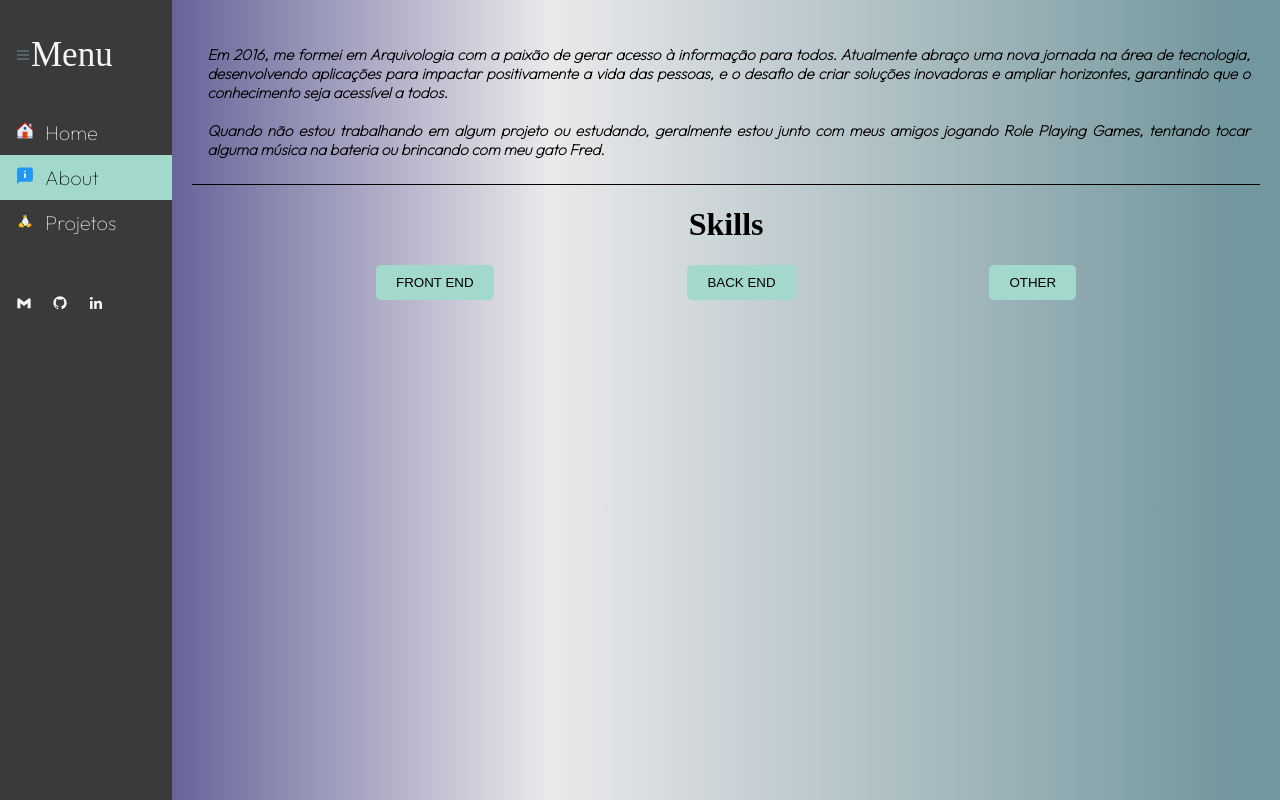
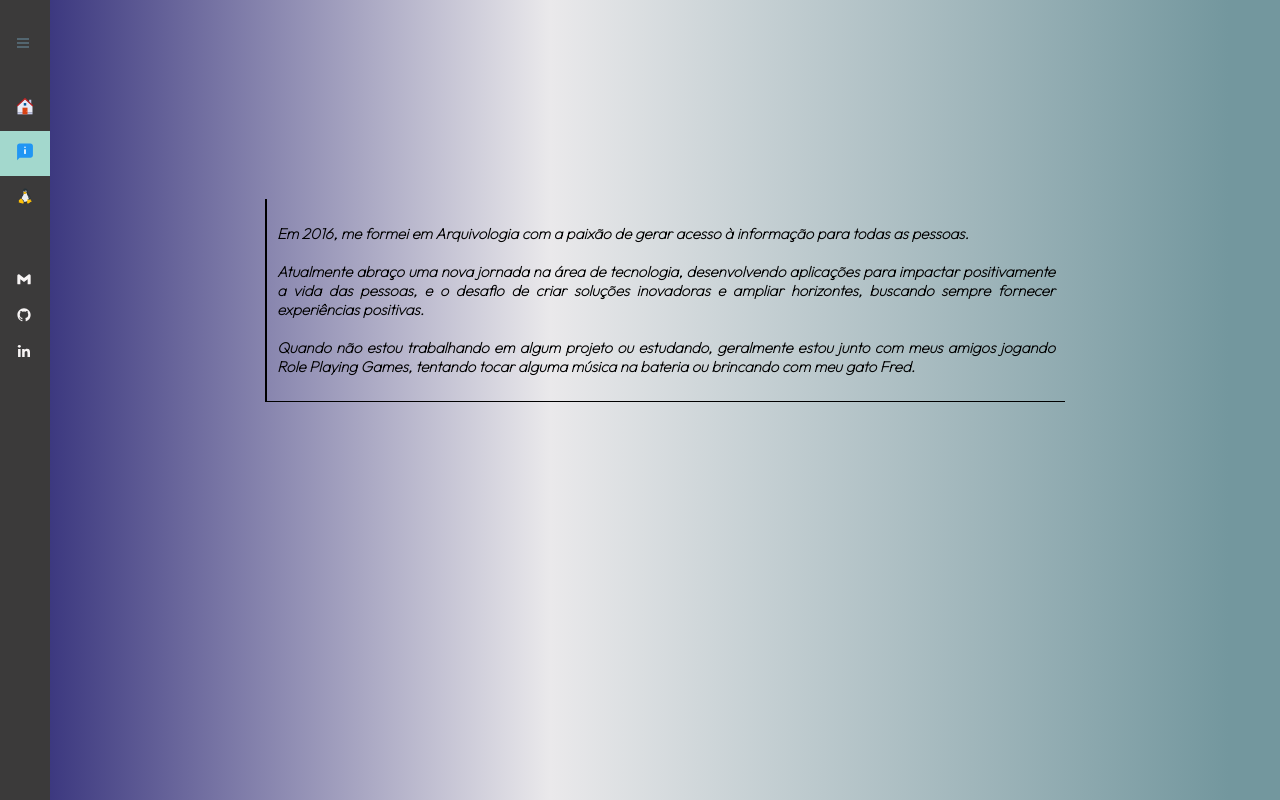
Before and after one commit to delso-ferreira/delsoferreira.github.io, a React (Create React App) app in the folder my-page/: page /About in a window 1280 px wide. Built offline with nearby package versions, Linux system fonts and the light colour scheme.

Commit message:
feat: add links, styles and refactoring

```diff
--- a/my-page/src/components/Aside.jsx
+++ b/my-page/src/components/Aside.jsx
@@ -10,7 +10,7 @@ import {
 import { BiLogoGmail, BiLogoGithub, BiLogoLinkedin } from "react-icons/bi";
 
 function Aside({ children }) {
-    const[expand, setExpand] = useState(true)
+    const[expand, setExpand] = useState(false)
     const button = () => setExpand(!expand);
 
     const menu = [
@@ -39,13 +39,14 @@ function Aside({ children }) {
             onClick={ button }
             id='menu_click'
             />
+            <div>
             <label style={{display: expand ? "block" : "none"}}
                 className="initial_icon"
                 htmlFor='menu_click'
                 onClick={ button }
             >
-            Menu
             </label>
+            </div>
             <div style={{marginLeft: expand ? "40px" : "0px"}} className="container_bars" />
         </div>
         {
--- a/my-page/src/components/FrontSkills.jsx
+++ /dev/null
@@ -1,14 +0,0 @@
-import React from 'react'
-
-function Listskills() {
-  return (
-    <div>
-        <ul>
-            <li>react</li>
-            <li>redux</li>
-        </ul>
-    </div>
-  )
-}
-
-export default Listskills
--- a/my-page/src/pages/About.jsx
+++ b/my-page/src/pages/About.jsx
@@ -1,15 +1,7 @@
 import React, { useState } from 'react';
 import '../styles/about.css';
-import FrontSkills from '../components/FrontSkills';
 
 function About() {
-
-  const [navskills, setNavSkills] = useState(false)
-
-  const mouseClick = () => {
-    setNavSkills(!navskills);
-  };
-
 
   return (
     <div className='main__container-about'>
@@ -17,37 +9,14 @@ function About() {
       </div>
       <div className='about__profile'>
         <p>
-          Em 2016, me formei em Arquivologia com a paixão de gerar acesso à informação para todos.
-          Atualmente abraço uma nova jornada na área de tecnologia, desenvolvendo aplicações para impactar positivamente a vida das pessoas,
-          e o desafio de criar soluções inovadoras e ampliar horizontes, garantindo que o conhecimento seja acessível a todos.<br></br>
+          Em 2016, me formei em Arquivologia com a paixão de gerar acesso à informação para todas as pessoas.<br></br>
+
+          <br></br>Atualmente abraço uma nova jornada na área de tecnologia, desenvolvendo aplicações para impactar positivamente a vida das pessoas,
+          e o desafio de criar soluções inovadoras e ampliar horizontes, buscando sempre fornecer experiências positivas.<br></br>
           <br></br>Quando não estou trabalhando em algum projeto ou estudando, geralmente estou junto com meus amigos jogando Role Playing Games,
           tentando tocar alguma música na bateria ou brincando com meu gato Fred.
         </p>
       </div>
-      <div className='about__skills-container'>
-        <h1 className='about__skills-head'>Skills</h1>
-      </div>
-      <section className='about__skills-listcontainer'>
-        <div className='about__skills-list'>
-          <button
-            className='front_button'
-            onClick={mouseClick}
-          >
-            FRONT END
-          </button>
-          {navskills && <FrontSkills />}
-          <button
-            className='back_button'
-          >
-            BACK END
-          </button>
-          <button
-            className='other_button'
-          >
-            OTHER
-          </button>
-        </div>
-      </section>
     </div>
   )
 }
--- a/my-page/src/pages/Repo.jsx
+++ b/my-page/src/pages/Repo.jsx
@@ -1,9 +1,86 @@
-import React from 'react'
+import React, { useState } from 'react';
+import '../styles/repo.css';
 
 function Repo() {
+  const [hoverStates, setHoverStates] = useState([false, false, false, false]);
+
+  const handleMouseEnter = (index) => {
+    const updatedHoverStates = [...hoverStates];
+    updatedHoverStates[index] = true;
+    setHoverStates(updatedHoverStates);
+  };
+
+  const handleMouseLeave = (index) => {
+    const updatedHoverStates = [...hoverStates];
+    updatedHoverStates[index] = false;
+    setHoverStates(updatedHoverStates);
+  };
+
   return (
-    <div>Repo</div>
-  )
+    <div className='repo__container'>
+      <div className='repo__container-title'>
+      <h1>
+          Repositórios Git-Hub
+        </h1>
+        </div>
+      <div className='repo__inner-container'>
+        <h3
+          onMouseEnter={() => handleMouseEnter(0)}
+          onMouseLeave={() => handleMouseLeave(0)}
+        >
+        <a href='https://github.com/delso-ferreira/multi-filters-star-wars'>
+          Star Wars Planet Filter &#x1F680;
+        </a>
+        </h3>
+        {hoverStates[0] && <p style={{
+          maxWidth: '50vh',
+          textAlign: 'justify'
+        }}>Projeto utilizando uma API de planetas
+          de Star Wars para realização de múltiplos filtros de pesquisa
+          </p>}
+
+        <h3
+          onMouseEnter={() => handleMouseEnter(1)}
+          onMouseLeave={() => handleMouseLeave(1)}
+        >
+        <a href='https://github.com/delso-ferreira/RTL-Unit-Tests'>
+         RTL Test &#x1F52C;
+        </a>
+        </h3>
+        {hoverStates[1] && <p style={{
+          maxWidth: '50vh',
+          textAlign: 'justify'
+        }}>Testes unitários utilizando a biblioteca React Testing Library
+          </p>}
+        <h3
+          onMouseEnter={() => handleMouseEnter(2)}
+          onMouseLeave={() => handleMouseLeave(2)}
+        >
+        <a href='https://github.com/delso-ferreira/shopping-cart'>
+          Shopping Cart &#x1F4B3;
+        </a>
+        </h3>
+        {hoverStates[2] && <p style={{
+          maxWidth: '50vh',
+          textAlign: 'justify'
+        }}>Funcionalidades de um carrinho de compras para um E-Commerce
+          </p>}
+        <h3
+          onMouseEnter={() => handleMouseEnter(3)}
+          onMouseLeave={() => handleMouseLeave(3)}
+        >
+        <a href='https://github.com/delso-ferreira/music-app'>
+          Music App &#x1F50A;
+        </a>
+        </h3>
+        {hoverStates[3] && <p style={{
+          maxWidth: '50vh',
+          textAlign: 'justify'
+        }}>Desenvolvimento de player de músicas em React
+          </p>}
+      </div>
+    </div>
+  );
 }
 
 export default Repo;
--- a/my-page/src/styles/about.css
+++ b/my-page/src/styles/about.css
@@ -2,19 +2,18 @@
 
 .main__container-about{
     display: flex;
-    flex-direction: column;
-}
-
-.about__profile-picture{
-    display: flex;
     justify-content: center;
-    align-content: center;
+    align-items: center;
+    height: 70vh;
+    animation: fadeIn 0.7s ease-in-out;
 }
 
 .about__profile {
     border-bottom: 1px solid black;
+    border-left: 2px solid black;
     padding: 10px;
-    display: flex;
+    width: 100vh;
+
 }
 
 .about__profile p {
@@ -22,33 +21,16 @@
     font-style: oblique;
     font-size: 15px;
     font-weight: bolder;
-    margin-left: 5px;
     text-align: justify;
 }
 
-.about__skills-container {
-    text-align: center;
+@keyframes fadeIn {
+    0% {
+     opacity: 0;
+     transform: translateY(20px);
+    }
+    100% {
+     opacity: 1;
+     transform: translateY(0);
+    }
 }
-
-.about__skills-list {
-    display: flex;
-    justify-content: space-evenly;
-}
-
-.front_button,
-.back_button,
-.other_button {
-    background-color: #A3D8CD;
-    color: black;
-    padding: 10px 20px;
-    border: none;
-    border-radius: 5px;
-    cursor: pointer;
-    margin: 0 10px;
-}
-
-.front_button:hover,
-.back_button:hover,
-.other_button:hover {
-    background-color: #faf9f9;
-}
--- a/my-page/src/styles/home.css
+++ b/my-page/src/styles/home.css
@@ -5,6 +5,8 @@
     flex-direction: column;
     justify-content: center;
     align-items: center;
+    animation: fadeIn 0.7s ease-in-out;
+
 }
 
 .main_title {
@@ -25,3 +27,14 @@
     margin-left: 6px;
     width: 600px;
 }
+
+@keyframes fadeIn {
+    0% {
+     opacity: 0;
+     transform: translateY(20px);
+    }
+    100% {
+     opacity: 1;
+     transform: translateY(0);
+    }
+}
--- /dev/null
+++ b/my-page/src/styles/repo.css
@@ -0,0 +1,49 @@
+.repo__inner-container h3 {
+    width: 40vh;
+    cursor: pointer;
+    padding: 10px;
+    border-radius: 50px;
+    background-color: #A3D8CD;
+
+}
+
+.repo__container {
+    text-align: center;
+    animation: fadeIn 0.7s ease-in-out;
+}
+
+.repo__container-title {
+    text-align: center;
+}
+
+.repo__inner-container {
+    position: relative;
+    display: flex;
+    flex-direction: column;
+    align-items: center;
+    gap: 20px;
+}
+
+.repo__inner-container h3:hover {
+    background-color: #faf9f9;
+}
+
+.repo__inner-container a {
+    text-decoration: none;
+    color: black;
+}
+
+.repo__inner-container p {
+    animation: fadeIn 0.3s ease-in;
+}
+
+@keyframes fadeIn {
+    0% {
+     opacity: 0;
+     transform: translateY(20px);
+    }
+    100% {
+     opacity: 1;
+     transform: translateY(0);
+    }
+}
```
Also changed, not shown: my-page/src/components/Contact.jsx (deleted, +0 -15 lines), my-page/package.json (line endings or trailing spaces), 1 other file (tests, documents, lock files or other folders).
